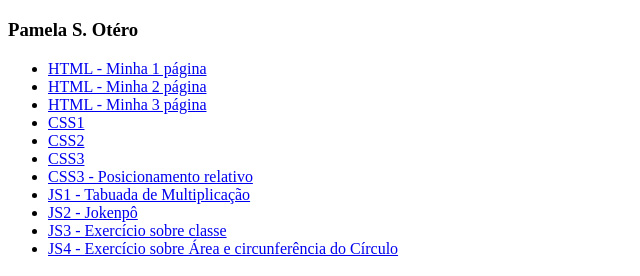
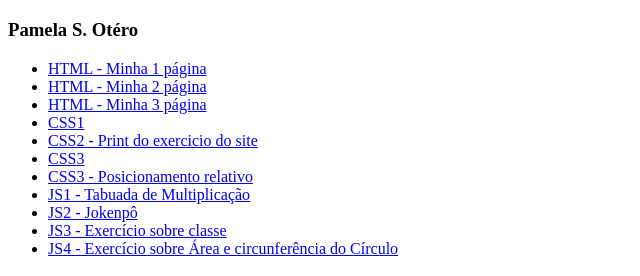
Before and after one commit to pamelaotero/progweb2024, a plain HTML site: page index.html in a window 1280 px wide. Shown: the part 61-337 px from the top of the page, without its empty margins (0-640 px from the left). Drawn offline with Linux system fonts and the light colour scheme.

Commit message:
feat-js4: adjust summary

```diff
--- a/index.html
+++ b/index.html
@@ -13,7 +13,7 @@
     <li><a target="_blank" href="./HTML//02_minha_segunda_pagina.html">HTML - Minha 2 página</a></li>
     <li><a target="_blank" href="./HTML//03_minha_terceira_pagina.html">HTML - Minha 3 página</a></li>
     <li><a target="_blank" href="./CSS1/CSS1.html">CSS1</a></li>
-    <li><a target="_blank" href="./CSS2/CSS2.png">CSS2</a></li>
+    <li><a target="_blank" href="./CSS2/CSS2.png">CSS2 - Print do exercicio do site</a></li>
     <li><a target="_blank" href="./CSS3/CSS3.html">CSS3</a></li>
     <li><a target="_blank" href="./CSS3/CSS3_relative_position.html">CSS3 - Posicionamento relativo</a></li>
     <li><a target="_blank" href="./JS1/JS1.html">JS1 - Tabuada de Multiplicação</a></li>
```
